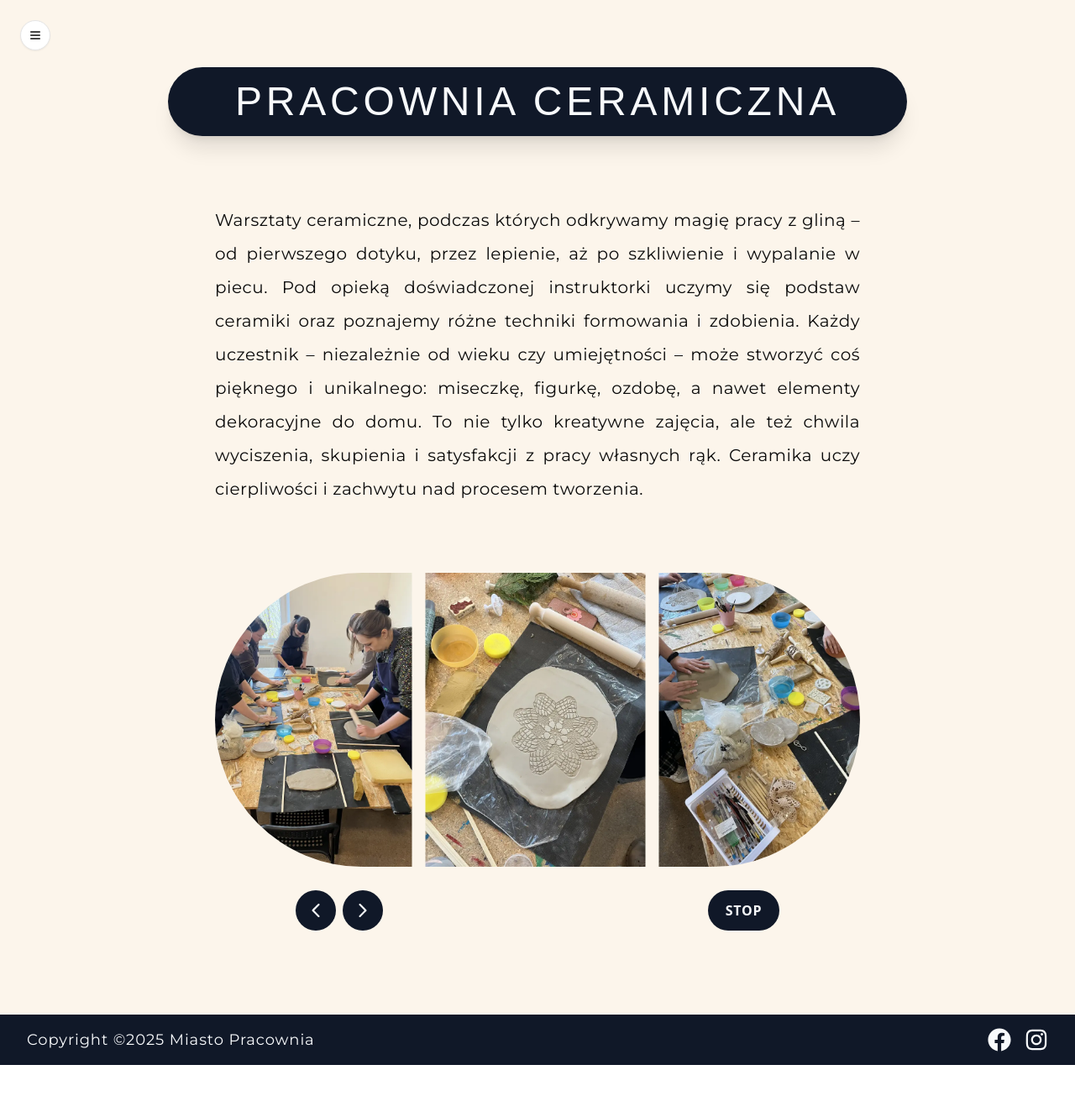
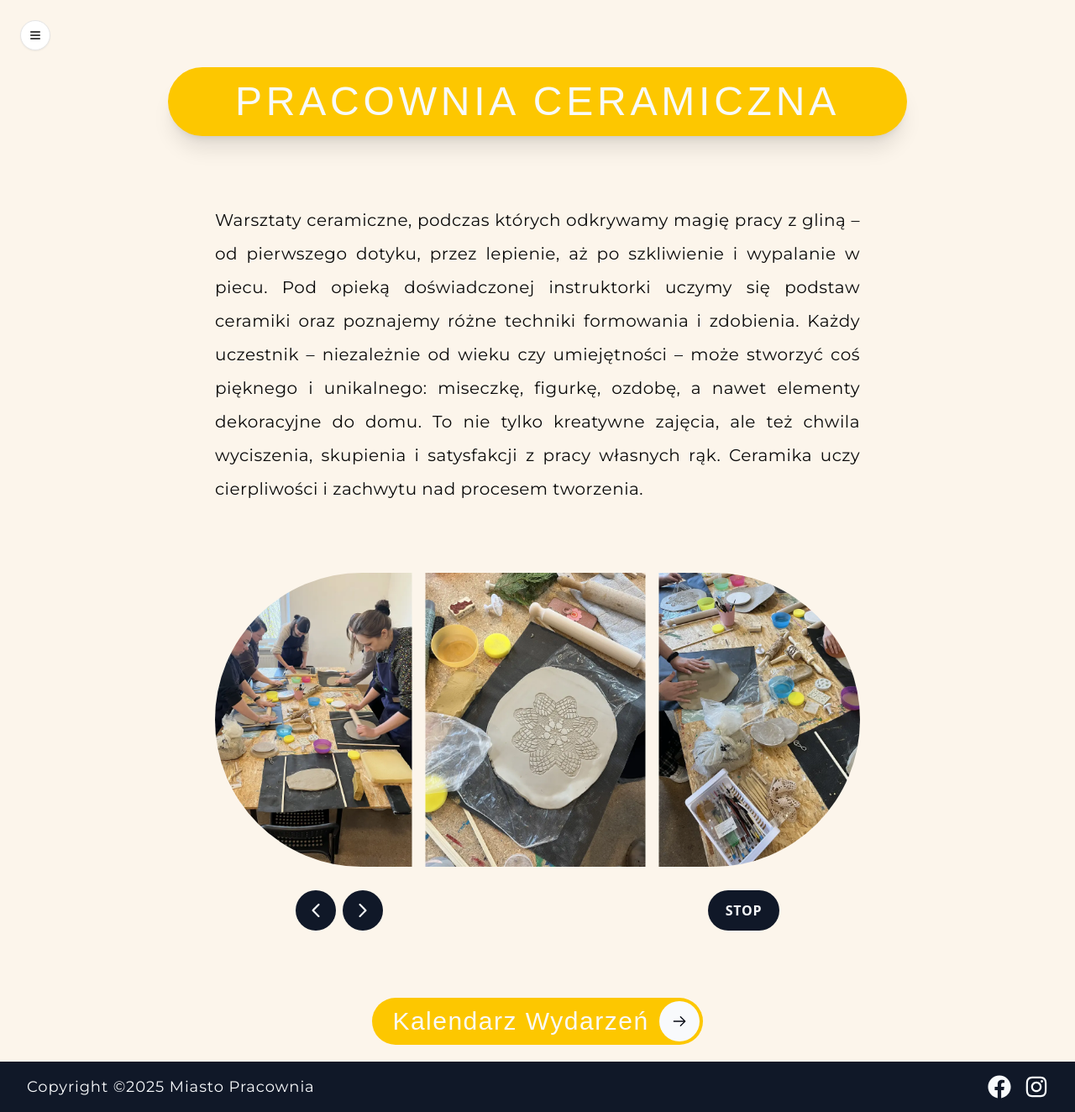
Before and after one commit to misiek869/Miasto_Pracownia_Foundation_Website, a Next.js app: page /pracownie/pracownia_ceramiczna in a window 1280 px wide. Shown: the whole page at 84% size. Before the commit the page ends 1268 px from the top, so only its background shows below. Built offline with nearby package versions, Linux system fonts and the light colour scheme; a web font is replaced by a local one.

Commit message:
chenge title bg color

```diff
--- a/app/(root)/pracownie/pracownia_ceramiczna/page.tsx
+++ b/app/(root)/pracownie/pracownia_ceramiczna/page.tsx
@@ -3,6 +3,7 @@
 import PageTitle from '@/components/PageTitle'
 import { EmblaOptionsType } from 'embla-carousel'
 import Carousel from '@/components/carousel/Carousel'
+import Button from '@/components/Button'
 
 // export const metadata = {
 // 	title: 'FMP | Pracownia Ceramiczna',
@@ -19,8 +20,8 @@ const CeramicsWorkshopPage = () => {
 	const OPTIONS: EmblaOptionsType = { loop: true }
 	return (
 		<>
-			<PageTitle title='pracownia ceramiczna' />
-			<div className='mt-10 lg:mt-20 max-w-[80vw] md:max-w-[60vw] mx-auto flex flex-col justify-center'>
+			<PageTitle title='pracownia ceramiczna' bgColor='bg-yellow-400' />
+			<div className='mt-10 lg:mt-20 max-w-[80vw] md:max-w-[60vw] mx-auto flex flex-col justify-center items-center'>
 				<h3 className='w-full text-justify font-montserrat tracking-wide leading-loose text-lg lg:text-xl mx-auto'>
 					Warsztaty ceramiczne, podczas których odkrywamy magię pracy z gliną –
 					od pierwszego dotyku, przez lepienie, aż po szkliwienie i wypalanie w
@@ -41,6 +42,7 @@ const CeramicsWorkshopPage = () => {
 						imageHeight='h-[350px]'
 					/>
 				</div>
+				<Button bgColor='yellow-400' hoverTextColor='yellow-400' />
 			</div>
 		</>
 	)
--- a/app/(root)/pracownie/pracownia_krawiecka/page.tsx
+++ b/app/(root)/pracownie/pracownia_krawiecka/page.tsx
@@ -3,6 +3,7 @@
 import PageTitle from '@/components/PageTitle'
 import { EmblaOptionsType } from 'embla-carousel'
 import Carousel from '@/components/carousel/Carousel'
+import Button from '@/components/Button'
 
 // export const metadata = {
 // 	title: 'FMP | Pracownia Drewna',
@@ -26,8 +27,8 @@ const TailoringWorkshopPage = () => {
 	const OPTIONS: EmblaOptionsType = { loop: true }
 	return (
 		<>
-			<PageTitle title='pracownia krawiecka' />
-			<div className='mt-10 lg:mt-20 max-w-[80vw] md:max-w-[60vw] mx-auto flex flex-col justify-center'>
+			<PageTitle title='pracownia krawiecka' bgColor='bg-sky-600' />
+			<div className='mt-10 lg:mt-20 max-w-[80vw] md:max-w-[60vw] mx-auto flex flex-col justify-center items-center'>
 				<h3 className='w-full text-justify font-montserrat tracking-wide leading-loose text-lg lg:text-xl mx-auto'>
 					Kreatywne warsztaty krawieckie dla dzieci, dorosłych i całych rodzin!
 					Niezależnie od wieku i doświadczenia – każdy może tu odkryć radość
@@ -48,6 +49,7 @@ const TailoringWorkshopPage = () => {
 						imageHeight='h-[350px]'
 					/>
 				</div>
+				<Button bgColor='sky-600' hoverTextColor='sky-600' />
 			</div>
 		</>
 	)
```
